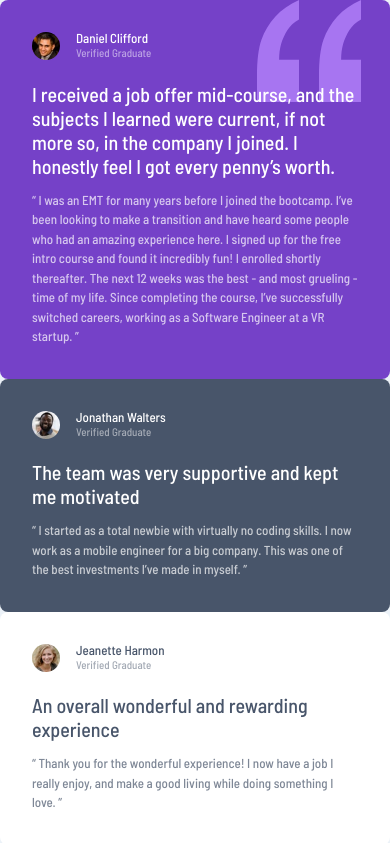
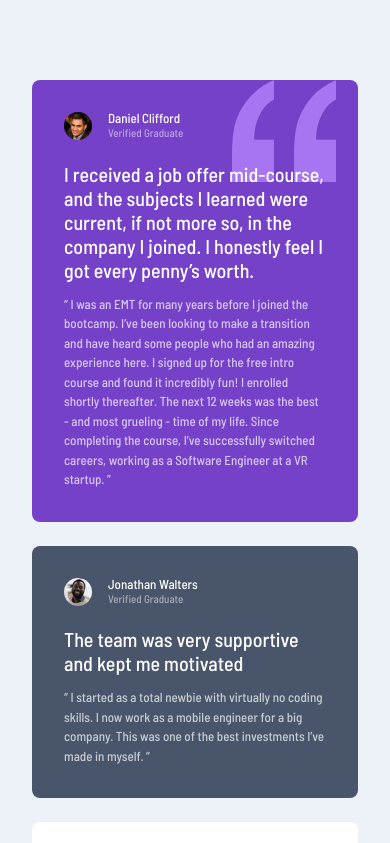
Before and after one commit to JuanTwoFour/Testimonials-grid-section, a plain HTML site: page index.html in a window 390 px wide. Shown: the top 843 px of the page. Drawn offline with Linux system fonts and the light colour scheme; files whose address does not match are found by name.

Commit message:
mobile styles

```diff
--- a/styles/responsive-styles.css
+++ b/styles/responsive-styles.css
@@ -12,3 +12,13 @@
     scroll-behavior: auto !important;
   }
 }
+
+@media screen and (max-width: 768px) {
+
+  main {
+    display: flex;
+    flex-direction: column;
+    gap: 1.5rem;
+    padding: 5rem 2rem;
+  }
+}
```
